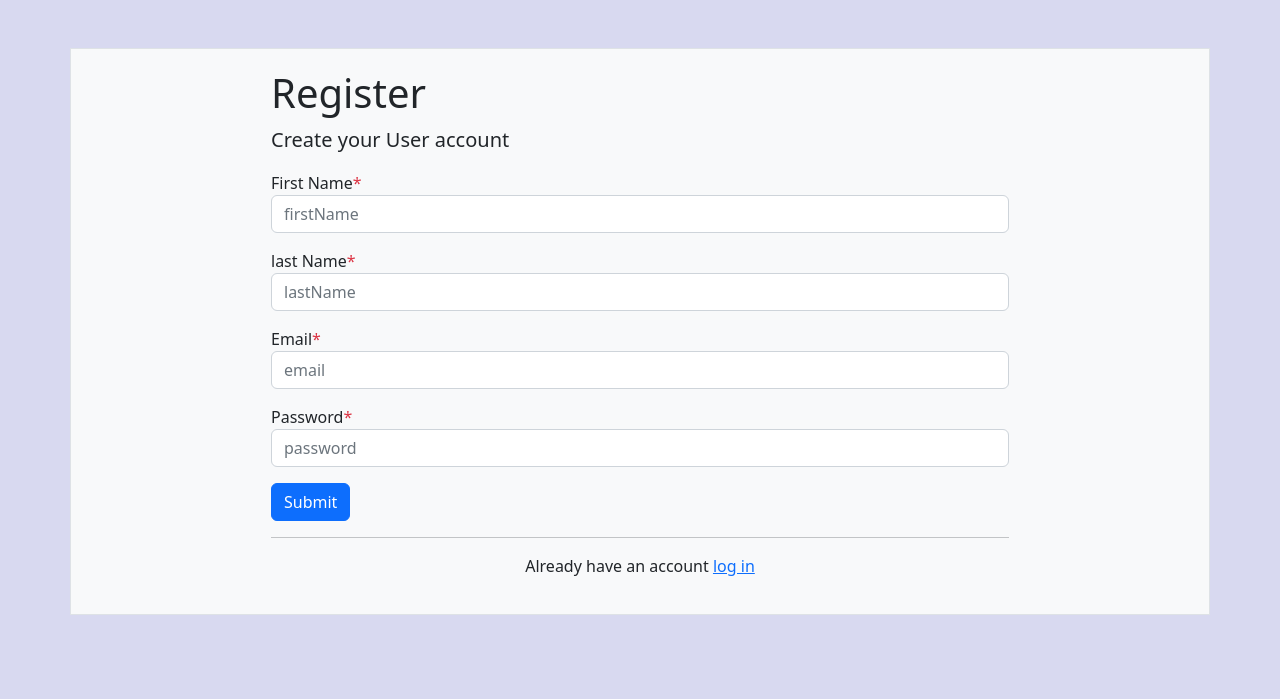
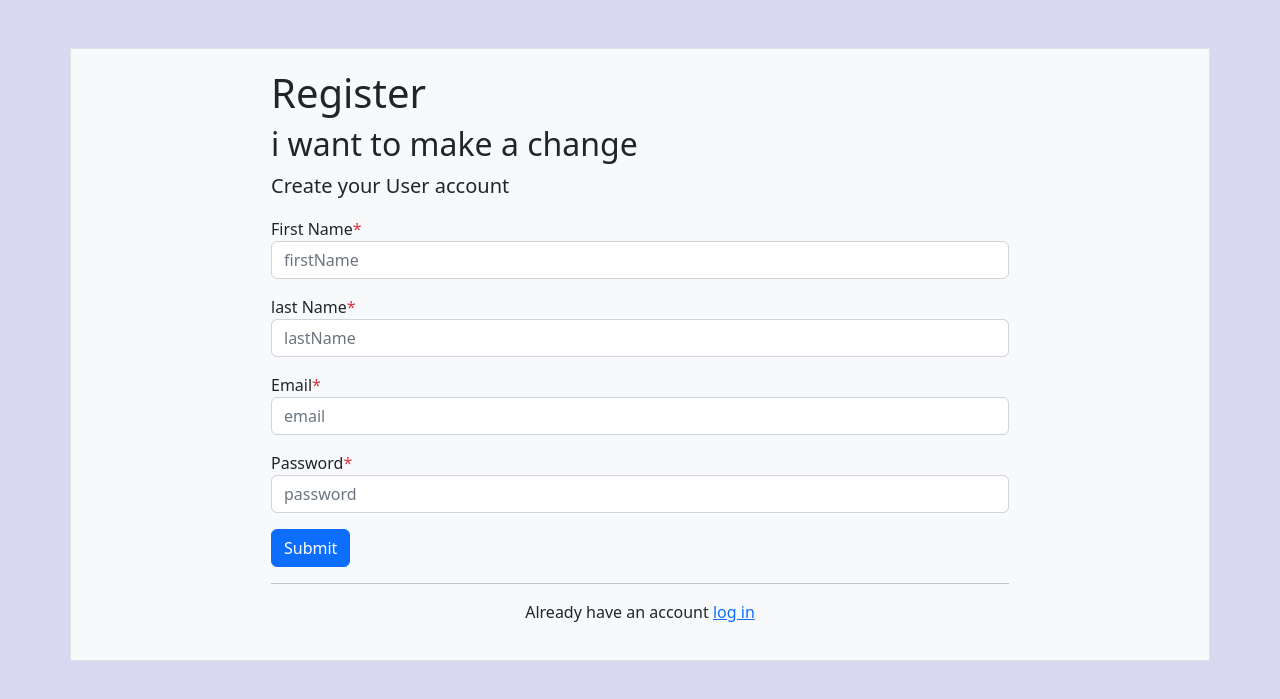
Before and after one commit to python-portfolio-team1/userAPI, a Django app: page / in a window 1280 px wide. Shown: the top 699 px of the page. Run offline with Django 4.2, Linux system fonts and the light colour scheme; some libraries are stand-ins or nearby versions.

Commit message:
changed index.html

```diff
--- a/user_api/templates/user_api/index.html
+++ b/user_api/templates/user_api/index.html
@@ -35,6 +35,7 @@
 
     <div class="container border mt-5 bg-light">
         <h1>Register</h1>
+        <h2>i want to make a change</h2>
         <p class="lead">Create your User account</p>
 
         <form  method="post">
```
